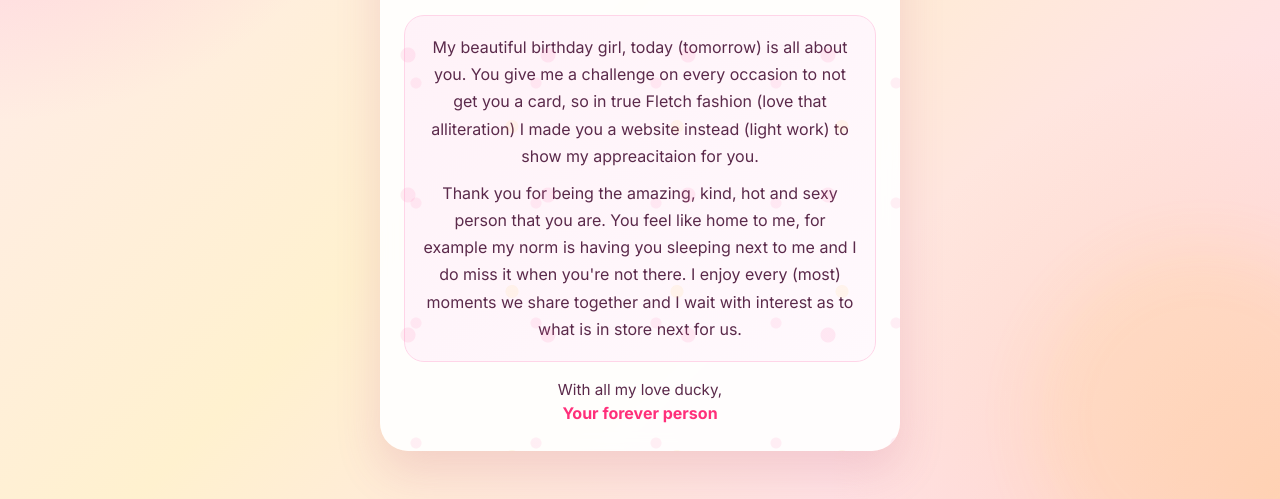
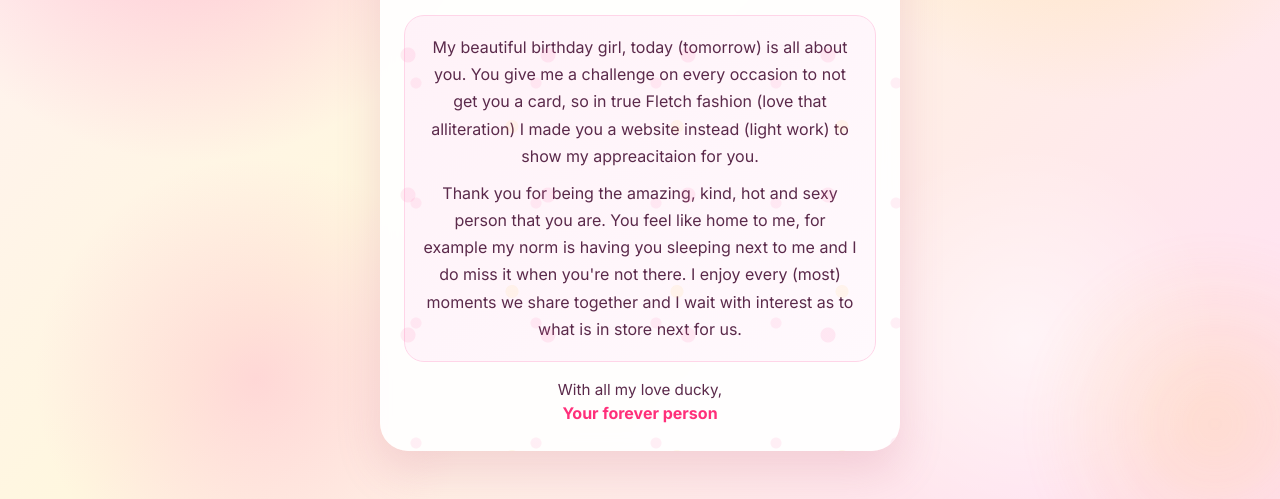
Before and after one commit to jf129/BirthdayWebsite, a plain HTML site: page index.html in a window 1280 px wide. Shown: the part 301-800 px from the top of the page. Drawn offline with Linux system fonts and the light colour scheme.

Commit message:
background

```diff
--- a/styles.css
+++ b/styles.css
@@ -15,9 +15,11 @@ body {
   min-height: 100vh;
   font-family: 'Inter', sans-serif;
   background:
-    radial-gradient(circle at top left, rgba(255, 95, 162, 0.3), transparent 28%),
-    radial-gradient(circle at bottom right, rgba(255, 199, 76, 0.3), transparent 30%),
-    linear-gradient(135deg, #ffeaf2 0%, #fff1cf 45%, #ffd8f2 100%);
+    radial-gradient(circle at 15% 20%, rgba(255, 95, 162, 0.34), transparent 24%),
+    radial-gradient(circle at 85% 15%, rgba(255, 199, 76, 0.3), transparent 22%),
+    radial-gradient(circle at 20% 85%, rgba(255, 120, 184, 0.24), transparent 18%),
+    radial-gradient(circle at 80% 80%, rgba(255, 255, 255, 0.55), transparent 16%),
+    linear-gradient(135deg, #fff0f6 0%, #fff7df 42%, #ffdff4 100%);
   color: var(--text);
   display: grid;
   place-items: center;
@@ -27,30 +29,39 @@ body {
 }
 
 body::before,
-body::after {
+body::after,
+body::selection {
   content: '';
   position: fixed;
-  width: 320px;
-  height: 320px;
-  border-radius: 50%;
-  filter: blur(30px);
-  opacity: 0.45;
   pointer-events: none;
   z-index: 0;
 }
 
 body::before {
-  top: -90px;
-  left: -70px;
-  background: rgba(255, 95, 162, 0.24);
+  width: 360px;
+  height: 360px;
+  top: -110px;
+  left: -90px;
+  border-radius: 50%;
+  background: radial-gradient(circle, rgba(255, 95, 162, 0.24) 0%, rgba(255, 95, 162, 0.08) 45%, transparent 70%);
+  filter: blur(20px);
   animation: drift 10s ease-in-out infinite alternate;
 }
 
 body::after {
-  right: -70px;
-  bottom: -90px;
-  background: rgba(255, 199, 76, 0.24);
+  width: 340px;
+  height: 340px;
+  right: -90px;
+  bottom: -110px;
+  border-radius: 50%;
+  background: radial-gradient(circle, rgba(255, 199, 76, 0.24) 0%, rgba(255, 199, 76, 0.08) 48%, transparent 70%);
+  filter: blur(24px);
   animation: drift 12s ease-in-out infinite alternate-reverse;
+}
+
+body::before,
+body::after {
+  opacity: 0.9;
 }
 
 .card {
@@ -146,7 +157,7 @@ h1 {
     transform: translate(0, 0) scale(1);
   }
   100% {
-    transform: translate(20px, -20px) scale(1.08);
+    transform: translate(24px, -24px) scale(1.1);
   }
 }
 
```
